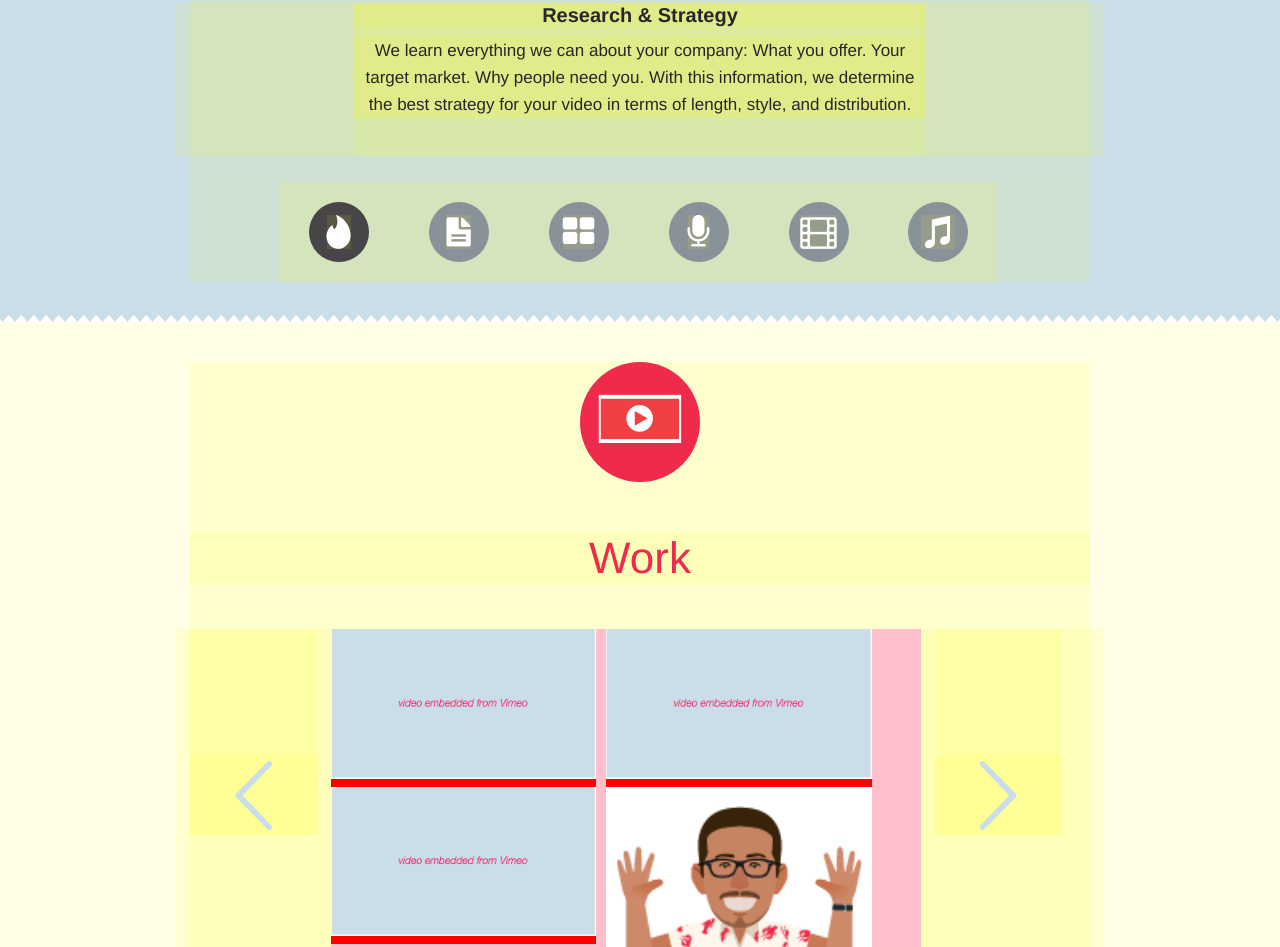
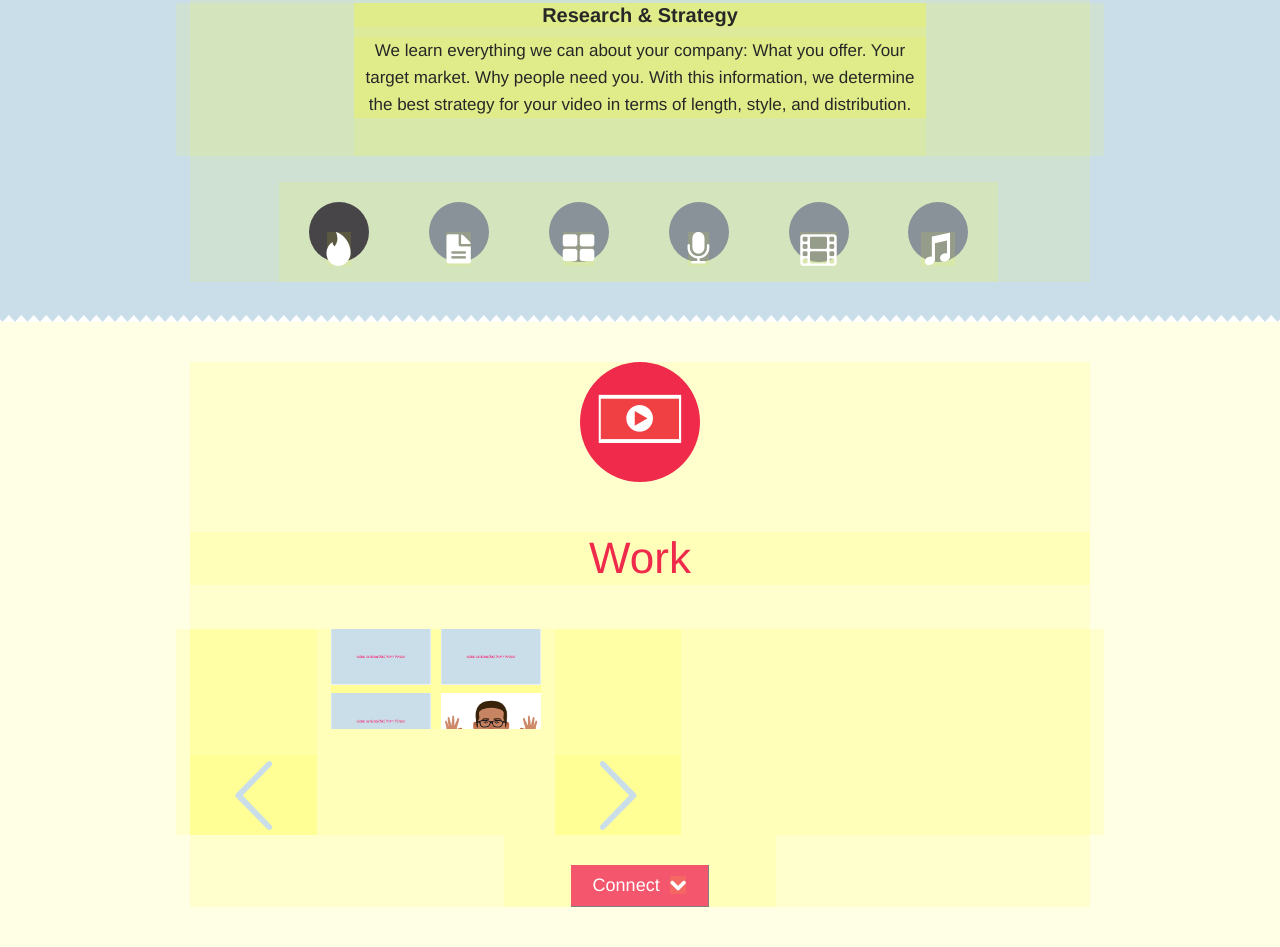
Before and after one commit to sodevious/wick-video, a plain HTML site: page index.html in a window 1280 px wide. Shown: the part 1826-2773 px from the top of the page. Drawn offline with Linux system fonts and the light colour scheme; a script that the page names is missing.

Commit message:
more difference

```diff
--- a/assets/css/kraken.css
+++ b/assets/css/kraken.css
@@ -181,7 +181,6 @@ a:hover, a:active {
 
 /*  6-column grid  */
 @media (min-width: 40em) {
-
     .grid-1 {
         width: 13.636363636364%;
     }
--- a/assets/css/rcarousel.css
+++ b/assets/css/rcarousel.css
@@ -1,22 +1,23 @@
+.ui-carousel {
+	height: 100px;
+	margin: 0;
+	overflow: auto;
+	padding: 0;
+	position: relative; /*for ie7 to work e.g in html carousels*/
+	width: 300px
+}
 
 .ui-carousel > .wrapper {
     margin: 0;
     padding: 0;
-}
-
-
-
-.ui-carousel {
-	margin: 0;
-	overflow: auto;
-	padding: 0;
-	position: relative; /*for ie7 to work e.g in html carousels*/
-
+    width: 9999px;
 }
 
 .ui-carousel > .wrapper > * {
 	border: 0;
 	display: block;
 	float: left;
+	height: 100px;
 	overflow: hidden;
+	width: 100px;
 }
--- a/assets/js/application.js
+++ b/assets/js/application.js
@@ -16,7 +16,7 @@ $(function() {
     $( "#carousel ").rcarousel({
         margin: 10,
         visible: 2,
-        step: 2,
+        step: 2
     });
 
     $( "#ui-carousel-next" )
--- a/assets/less/style.less
+++ b/assets/less/style.less
@@ -108,6 +108,7 @@ h2 {
 	.vimeo_embed {
 		display: block;
 		//max-width: 65%;
+
 		margin: 0px auto;
 
 		iframe {
@@ -179,7 +180,7 @@ h2 {
 #process {
 	h2 { color: @darkBlue; }
 	.process-copy {
-		height: 11em;
+		height: 9em;
 		text-align: center;
 		p { font-size: 1em; }
 		h3 {
@@ -237,19 +238,7 @@ h2 {
 		font-size: 48px;
 		line-height: 2.4em;
 	}
-	#carousel {
-		background: pink;
-		//width: 100%;
-		.video {
-			background: red;
-			width: 100%;
-			img {
-				width: 100%;
-			}
-		}
-	}
 	.arrows {
-		display: none;
 		 span {
 			text-align: center;
 			margin-top: 100%;
@@ -272,20 +261,9 @@ h2 {
 @media (min-width: 30em) {
 	* { background: rgba(255,0,0,0.1); }
 	.videoWrapper { padding-bottom: 54%; }
-
-	#work .arrows {
-		display: block;
-	}
-
-	#work #carousel .video {
-		width: 45%;
-		float: left;
-	}
 }
 
 @media (min-width: 50em) {
-
-
 * { background: rgba(255,255,0,0.1); }
 
 	#intro .vimeo_embed {
@@ -303,7 +281,7 @@ h2 {
 			height: 60px;
 			font-size: 2em;
 			outline: none;
-			line-height: 1.8em;
+			line-height: 2.8em;
 			margin: 0px auto;
 			margin-top: 20px;
 			margin-bottom: 20px;
@@ -311,8 +289,4 @@ h2 {
 }
 
 	}
-
-	#process 	.process-copy {
-		height: 9em;
-	}
 }
```
Also changed, not shown: assets/css/style.css, assets/js/jquery.ui.rcarousel.min.js.
